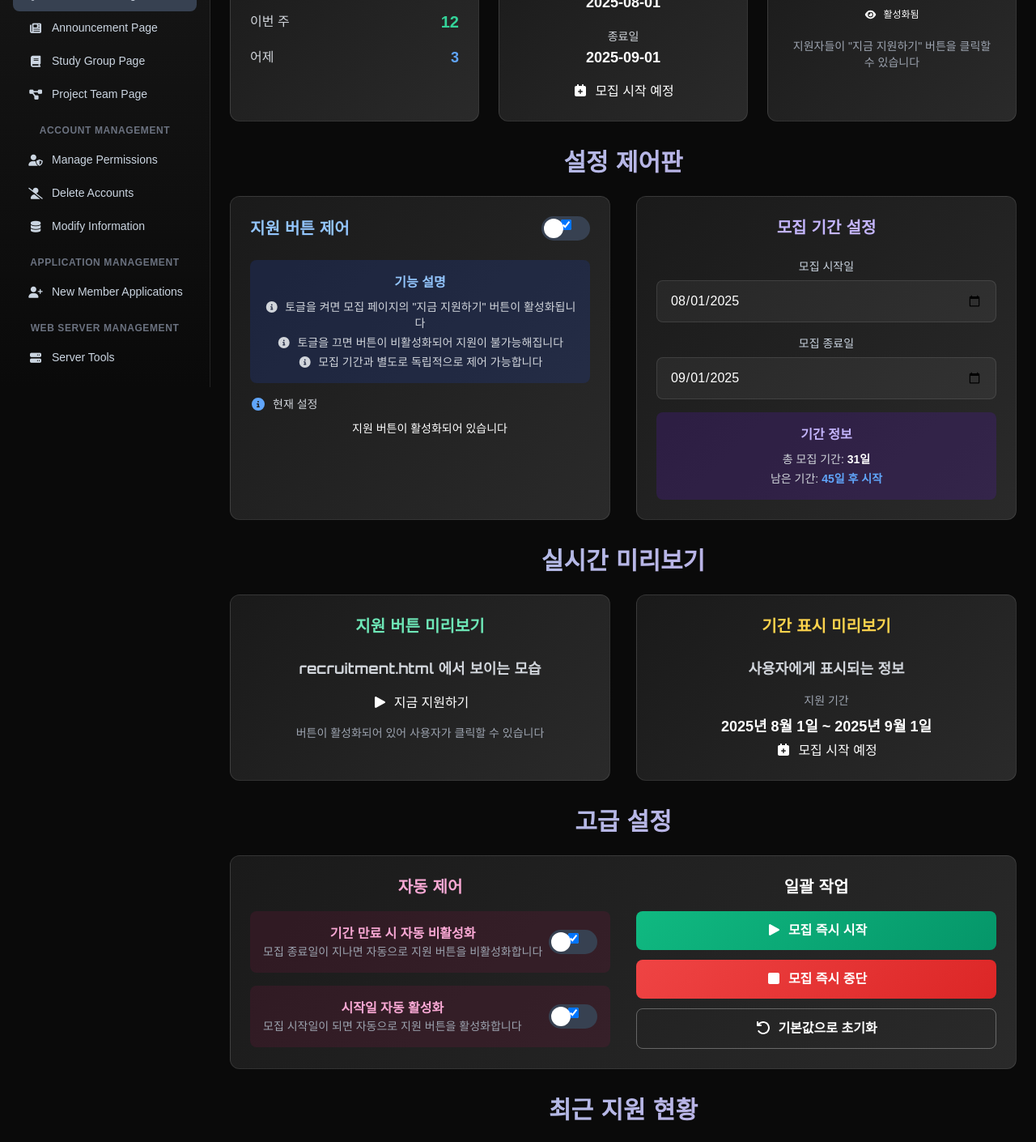
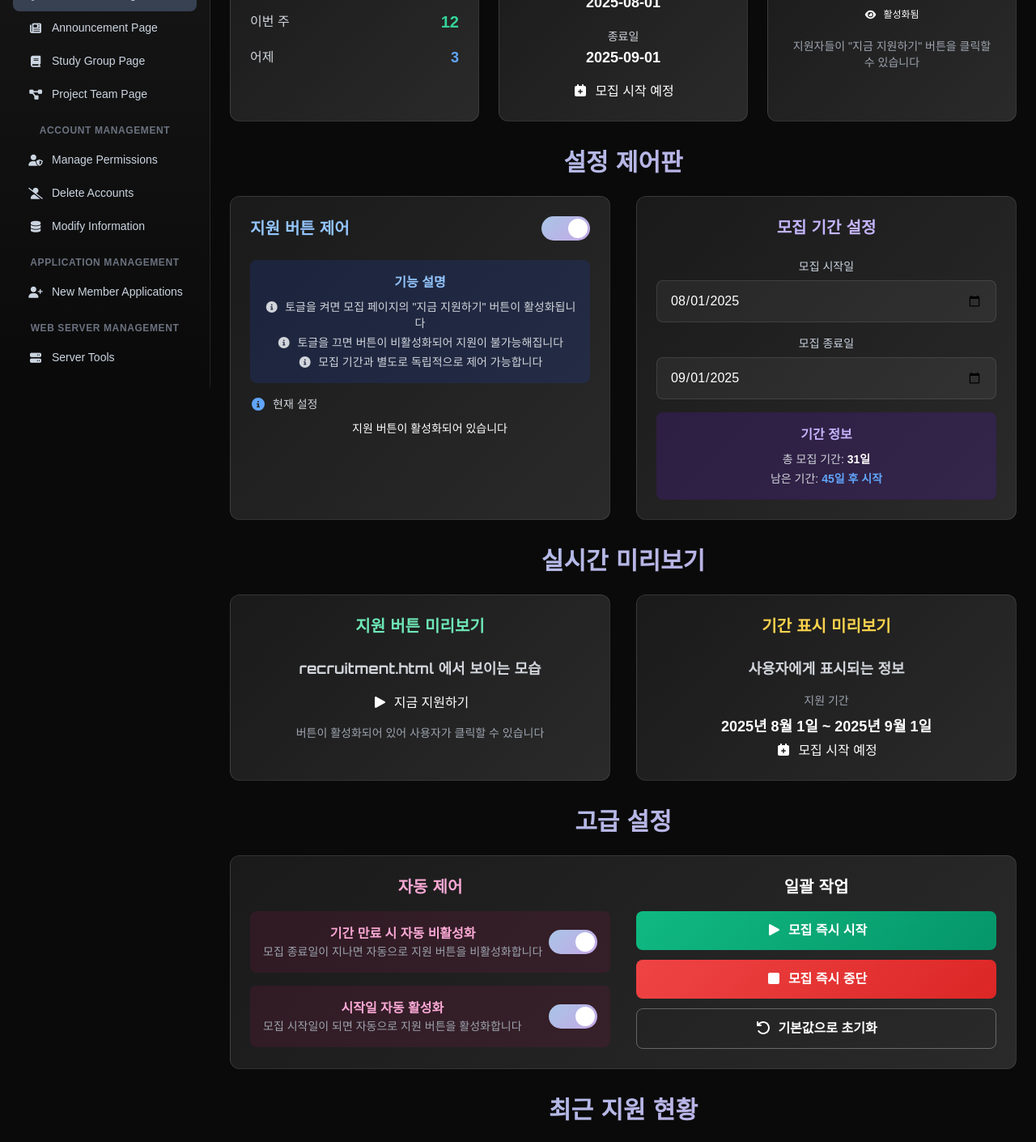
Before and after one commit to owen050724/tcp-web, a React (Create React App) app: page /admin/recruitment in a window 1280 px wide. Shown: the part 265-1675 px from the top of the page at 81% size. Built offline with nearby package versions, Linux system fonts and the light colour scheme; a web font is replaced by a local one.

Commit message:
AdminRecruitment.jsx 지원 버튼 제어, 고급 설정 toggle switch css 적용 수정

```diff
--- a/src/pages/admin/AdminRecruitment.jsx
+++ b/src/pages/admin/AdminRecruitment.jsx
@@ -182,7 +182,11 @@ function AdminRecruitment() {
           </h3>
           <div className="flex items-center space-x-4">
             <div
-              className={`status-badge ${settings.applyButtonEnabled && isInPeriod ? 'status-active' : 'status-inactive'}`}
+              className={`status-badge ${
+                settings.applyButtonEnabled && isInPeriod
+                  ? 'status-active'
+                  : 'status-inactive'
+              }`}
               id="currentStatus"
             >
               <FontAwesomeIcon
@@ -271,7 +275,11 @@ function AdminRecruitment() {
               </div>
               <div
                 id="buttonStatusDisplay"
-                className={`status-badge ${settings.applyButtonEnabled ? 'status-active' : 'status-inactive'} mb-4`}
+                className={`status-badge ${
+                  settings.applyButtonEnabled
+                    ? 'status-active'
+                    : 'status-inactive'
+                } mb-4`}
               >
                 <FontAwesomeIcon
                   icon={settings.applyButtonEnabled ? faEye : faEyeSlash}
@@ -302,15 +310,13 @@ function AdminRecruitment() {
               <h4 className="orbitron text-xl font-bold text-blue-300">
                 지원 버튼 제어
               </h4>
-              <label className="toggle-switch">
-                <input
-                  type="checkbox"
-                  id="applyButtonToggle"
-                  checked={settings.applyButtonEnabled}
-                  onChange={toggleApplyButton}
-                />
-                <span className="toggle-slider"></span>
-              </label>
+              <div
+                className={`toggle-switch ${
+                  settings.applyButtonEnabled ? 'active' : ''
+                }`}
+                onClick={toggleApplyButton}
+                id="applyButtonToggle"
+              ></div>
             </div>
 
             <div className="space-y-4">
@@ -400,13 +406,21 @@ function AdminRecruitment() {
                     남은 기간:{' '}
                     <span
                       id="remainingDays"
-                      className={`font-semibold ${isUpcoming ? 'text-blue-400' : isInPeriod ? 'text-green-400' : 'text-red-400'}`}
+                      className={`font-semibold ${
+                        isUpcoming
+                          ? 'text-blue-400'
+                          : isInPeriod
+                          ? 'text-green-400'
+                          : 'text-red-400'
+                      }`}
                     >
                       {isUpcoming
                         ? `${periodCalc.remainingDays}일 후 시작`
                         : isInPeriod
-                          ? `${periodCalc.remainingDays}일`
-                          : `${Math.abs(periodCalc.remainingDays)}일 전 종료`}
+                        ? `${periodCalc.remainingDays}일`
+                        : `${Math.abs(
+                            periodCalc.remainingDays
+                          )}일 전 종료`}
                     </span>
                   </div>
                 </div>
@@ -435,7 +449,9 @@ function AdminRecruitment() {
                 </h5>
               </div>
               <div
-                className={`preview-button-${settings.applyButtonEnabled ? 'active' : 'inactive'} orbitron`}
+                className={`preview-button-${
+                  settings.applyButtonEnabled ? 'active' : 'inactive'
+                } orbitron`}
               >
                 <FontAwesomeIcon icon={faPlay} className="mr-2" />
                 지금 지원하기
@@ -511,15 +527,13 @@ function AdminRecruitment() {
                       모집 종료일이 지나면 자동으로 지원 버튼을 비활성화합니다
                     </div>
                   </div>
-                  <label className="toggle-switch">
-                    <input
-                      type="checkbox"
-                      id="autoDisableToggle"
-                      checked={settings.autoDisable}
-                      onChange={toggleAutoDisable}
-                    />
-                    <span className="toggle-slider"></span>
-                  </label>
+                  <div
+                    className={`toggle-switch ${
+                      settings.autoDisable ? 'active' : ''
+                    }`}
+                    onClick={toggleAutoDisable}
+                    id="autoDisableToggle"
+                  ></div>
                 </div>
 
                 <div className="flex items-center justify-between p-4 bg-pink-900 bg-opacity-20 rounded-lg">
@@ -531,15 +545,13 @@ function AdminRecruitment() {
                       모집 시작일이 되면 자동으로 지원 버튼을 활성화합니다
                     </div>
                   </div>
-                  <label className="toggle-switch">
-                    <input
-                      type="checkbox"
-                      id="autoEnableToggle"
-                      checked={settings.autoEnable}
-                      onChange={toggleAutoEnable}
-                    />
-                    <span className="toggle-slider"></span>
-                  </label>
+                  <div
+                    className={`toggle-switch ${
+                      settings.autoEnable ? 'active' : ''
+                    }`}
+                    onClick={toggleAutoEnable}
+                    id="autoEnableToggle"
+                  ></div>
                 </div>
               </div>
             </div>
```
